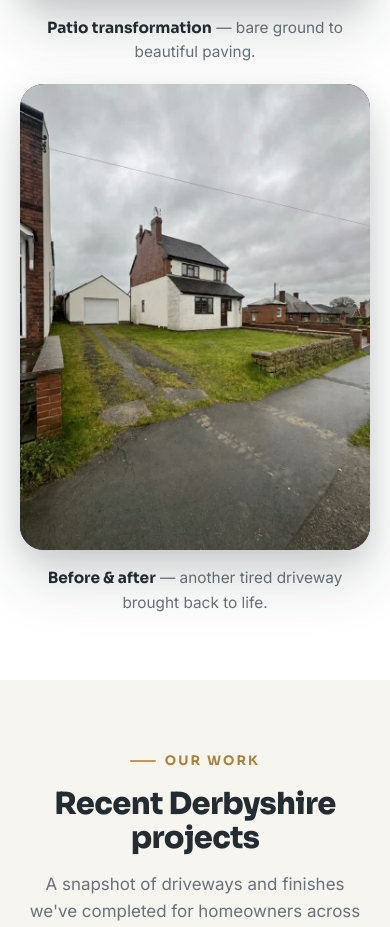
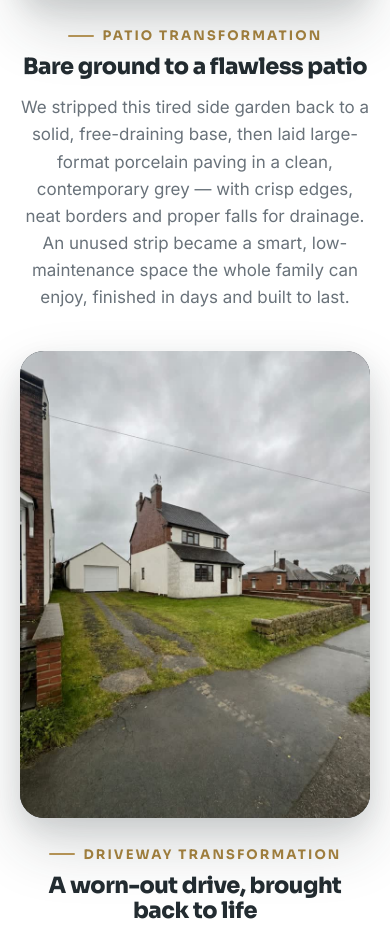
Before and after one commit to Innov8-workflows/driveways-derbyshire, a website: page index.html in a window 390 px wide. Shown: the part 4929-5856 px from the top of the page. Drawn offline with Linux system fonts and the light colour scheme.

Commit message:
Rework the two portrait before/afters as alternating feature rows
Each portrait clip now sits on one side of the screen with a descriptive
paragraph on the other (video-left/text-right, then text-left/video-right),
filling the width on desktop and stacking on mobile. More professional than
the two narrow centred panels. Cache-bust v=4.

Co-Authored-By: Claude Opus 4.8 <noreply@anthropic.com>

```diff
--- a/assets/css/styles.css
+++ b/assets/css/styles.css
@@ -311,10 +311,20 @@ body.menu-open .nav-toggle span::after  { transform: translate(-50%,0) rotate(-4
 .buildup__stage.has-video .buildup__badge { display:none; }
 /* second before/after — centred portrait video panel */
 .buildup--portrait .buildup__stage { aspect-ratio: 3 / 4; max-width: 380px; margin-inline: auto; }
-/* two portrait clips: side-by-side on desktop, stacked on mobile */
-.ba-portrait-row { display:flex; flex-wrap:wrap; gap: clamp(1.2rem,3vw,2.2rem); justify-content:center; align-items:flex-start; max-width:960px; margin-inline:auto; }
-.ba-portrait-row .buildup { margin:0; flex:1 1 340px; max-width:440px; }
-.ba-portrait-row .buildup__stage { max-width:none; }
+/* alternating feature rows: portrait video on one side, copy on the other */
+.ba-feature { display:grid; grid-template-columns: minmax(260px,360px) 1fr; gap: clamp(1.6rem,4vw,3.5rem); align-items:center; max-width:1060px; margin:0 auto clamp(2.5rem,5vw,4rem); }
+.ba-feature--reverse { grid-template-columns: 1fr minmax(260px,360px); }
+.ba-feature--reverse .ba-feature__media { order:2; }
+.ba-feature__media.buildup { margin:0; max-width:none; }
+.ba-feature__media .buildup__stage { max-width:none; margin:0; }
+.ba-feature__text .eyebrow { margin-bottom:.5rem; }
+.ba-feature__text h3 { font-size: clamp(1.4rem,3vw,2rem); line-height:1.15; color:var(--charcoal-3); }
+.ba-feature__text p { color: var(--muted); font-size:1.06rem; margin-top:.9rem; }
+@media (max-width: 820px){
+  .ba-feature, .ba-feature--reverse { grid-template-columns:1fr; max-width:440px; gap:1.2rem; }
+  .ba-feature--reverse .ba-feature__media { order:0; }
+  .ba-feature__text { text-align:center; }
+}
 
 /* ---- Hero background video (optional, auto-activates if a clip is present) ---- */
 .hero__videowrap { position:absolute; inset:0; z-index:-1; opacity:0; transition:opacity .8s var(--ease); }
--- a/index.html
+++ b/index.html
@@ -26,7 +26,7 @@
 <link rel="preconnect" href="https://fonts.gstatic.com" crossorigin>
 <link href="https://fonts.googleapis.com/css2?family=Sora:wght@600;700;800&family=Inter:wght@400;500;600;700&display=swap" rel="stylesheet">
 
-<link rel="stylesheet" href="assets/css/styles.css?v=3">
+<link rel="stylesheet" href="assets/css/styles.css?v=4">
 
 <!-- ============================================================
      PLACEHOLDERS TO REPLACE BEFORE GOING LIVE  (search & replace)
@@ -309,22 +309,32 @@
       <p class="buildup__cap"><b>From tired to transformed</b> — watch a driveway come to life.</p>
     </div>
 
-    <!-- Two portrait before/afters: side-by-side on desktop, stacked on mobile -->
-    <div class="ba-portrait-row">
-      <div class="buildup buildup--portrait reveal">
+    <!-- Two portrait before/afters as alternating feature rows: video one side, copy the other -->
+    <div class="ba-feature reveal">
+      <figure class="ba-feature__media buildup buildup--portrait">
         <div class="buildup__stage" aria-label="Patio before and after transformation">
           <img class="buildup__before" src="assets/img/transformation-patio-poster.jpg" alt="Patio before and after transformation" width="960" height="1280">
           <video class="buildup__video" autoplay muted loop playsinline preload="none" poster="assets/img/transformation-patio-poster.jpg" data-src="assets/video/transformation-patio.mp4"></video>
         </div>
-        <p class="buildup__cap"><b>Patio transformation</b> — bare ground to beautiful paving.</p>
+      </figure>
+      <div class="ba-feature__text">
+        <span class="eyebrow">Patio transformation</span>
+        <h3>Bare ground to a flawless patio</h3>
+        <p>We stripped this tired side garden back to a solid, free-draining base, then laid large-format porcelain paving in a clean, contemporary grey — with crisp edges, neat borders and proper falls for drainage. An unused strip became a smart, low-maintenance space the whole family can enjoy, finished in days and built to last.</p>
       </div>
+    </div>
 
-      <div class="buildup buildup--portrait reveal">
+    <div class="ba-feature ba-feature--reverse reveal">
+      <figure class="ba-feature__media buildup buildup--portrait">
         <div class="buildup__stage" aria-label="Driveway before and after transformation">
           <img class="buildup__before" src="assets/img/transformation-2-poster.jpg" alt="Driveway before and after transformation" width="960" height="1280">
           <video class="buildup__video" autoplay muted loop playsinline preload="none" poster="assets/img/transformation-2-poster.jpg" data-src="assets/video/transformation-2.mp4"></video>
         </div>
-        <p class="buildup__cap"><b>Before &amp; after</b> — another tired driveway brought back to life.</p>
+      </figure>
+      <div class="ba-feature__text">
+        <span class="eyebrow">Driveway transformation</span>
+        <h3>A worn-out drive, brought back to life</h3>
+        <p>This cracked, moss-covered driveway was fully excavated and rebuilt on a proper sub-base, then finished with fresh paving, a neat edging course and drainage done right. The result is a hard-wearing, great-looking driveway that lifts the whole front of the home — and keeps its kerb appeal for years to come.</p>
       </div>
     </div>
   </div>
@@ -787,6 +797,6 @@
   <span class="lightbox__cap"></span>
 </div>
 
-<script src="assets/js/main.js?v=3"></script>
+<script src="assets/js/main.js?v=4"></script>
 </body>
 </html>
```
Also changed, not shown: faq.html (+2 -2 lines).
